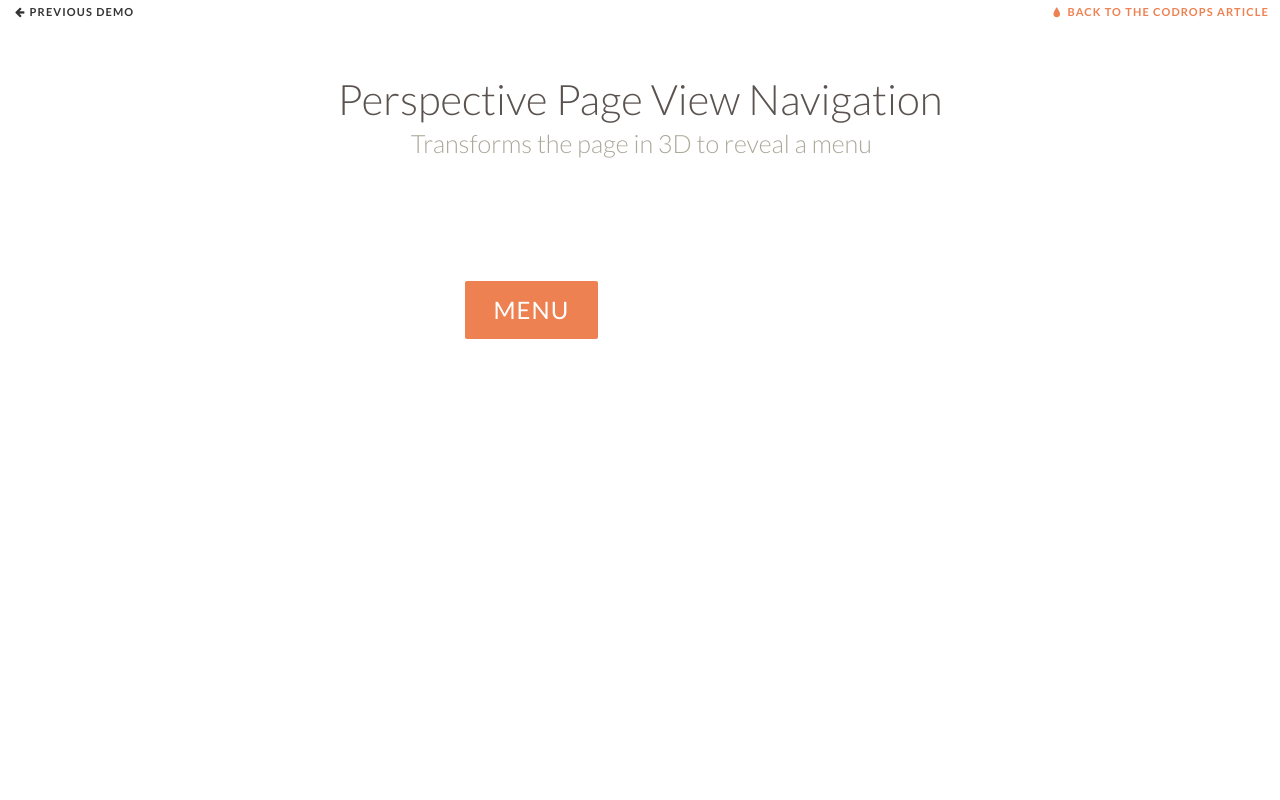
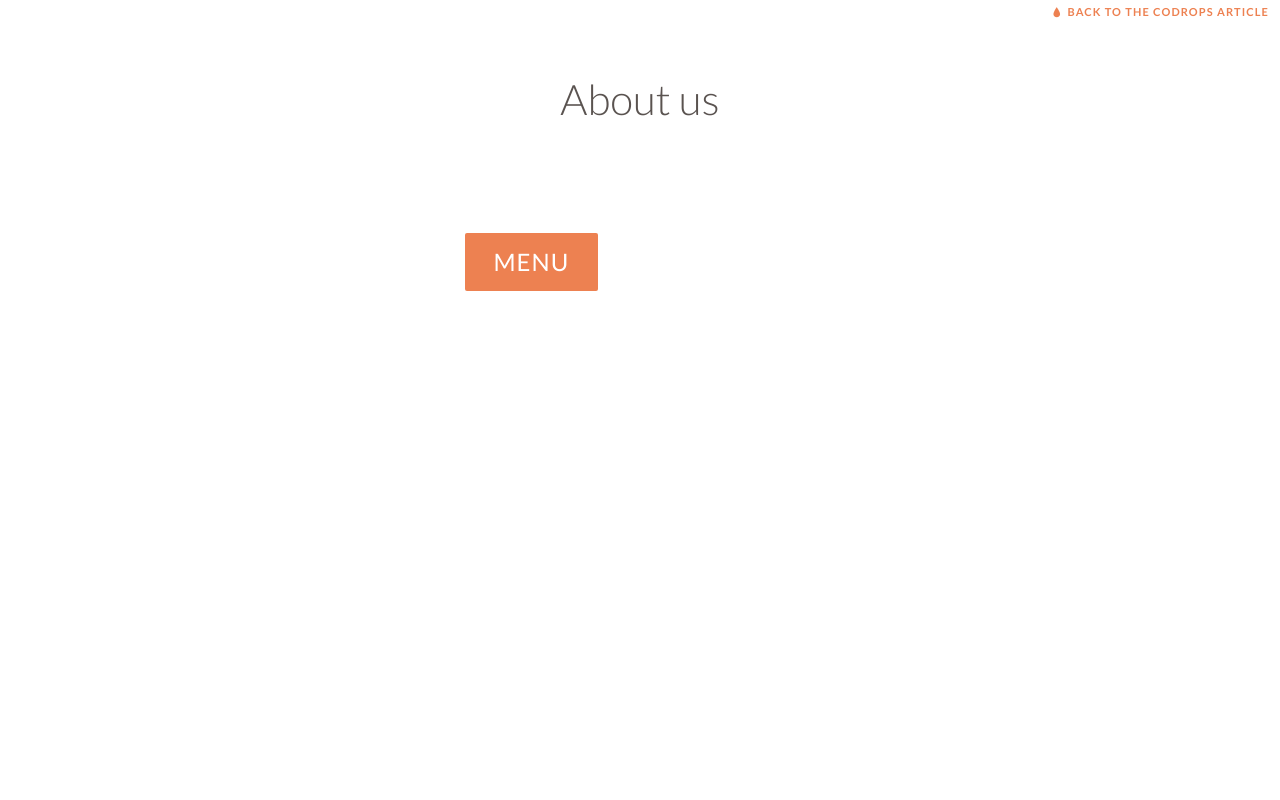
Before and after one commit to hanjuTsai/djangoPrac, a Django app: page / in a window 1280 px wide. Run offline with Django 3.2, Linux system fonts and the light colour scheme; some web fonts are replaced.

Commit message:
update the home page

```diff
--- a/templates/home.html
+++ b/templates/home.html
@@ -21,18 +21,18 @@
 			<div class="container">
 				<div class="wrapper"><!-- wrapper needed for scroll -->
 					<!-- Top Navigation -->
-					<div class="codrops-top clearfix">
-						<a class="codrops-icon codrops-icon-prev" href="http://tympanus.net/Development/ProgressButtonStyles/"><span>Previous Demo</span></a>
+						<div class="codrops-top clearfix">
+				<!-- <a class="codrops-icon codrops-icon-prev" href="http://tympanus.net/Development/ProgressButtonStyles/"><span>Previous Demo</span></a> -->
 						<span class="right"><a class="codrops-icon codrops-icon-drop" href="http://tympanus.net/codrops/?p=17915"><span>Back to the Codrops Article</span></a></span>
 					</div>
 					<header class="codrops-header">
-						<h1>Perspective Page View Navigation <span>Transforms the page in 3D to reveal a menu</span></h1>
+                    <h1>About us</h1>
 					</header>
 					<div class="main clearfix">
 						<div class="column">
 							<p><button id="showMenu">Menu</button></p>
 						</div>
-					</div><!-- /main -->
+					</div>
 				</div><!-- wrapper -->
 			</div><!-- /container -->
 			<nav class="outer-nav top horizontal">
```
